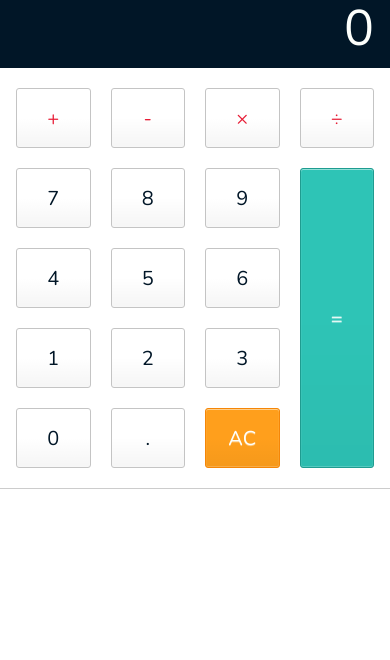
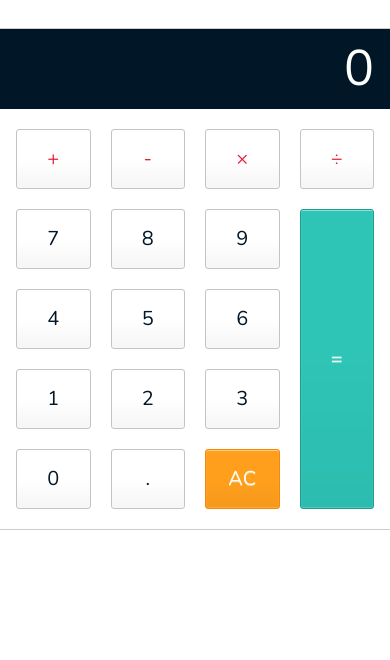
Before and after one commit to andiezona/calculator, a plain HTML site: page index.html in a window 390 px wide. Shown: the part 184-844 px from the top of the page. Drawn offline with nearby package versions, Linux system fonts and the light colour scheme; a web font is replaced by a local one.

```diff
--- a/style.css
+++ b/style.css
@@ -17,6 +17,13 @@ html {
   box-sizing: inherit;
 }
 
+main {
+  display: flex;
+  justify-content: center;
+  align-items: center;
+  flex-direction: column;
+}
+
 h1 {
   font-family: "Megrim", cursive;
   text-align: center;
@@ -29,10 +36,9 @@ h1 {
 .calculator {
   border: 1px solid #ccc;
   border-radius: 5px;
-  position: absolute;
-  top: 50%;
-  left: 50%;
-  transform: translate(-50%, -50%);
+  /* top: 50%;
+  left: 50%; */
+  /* transform: translate(-50%, -50%); */
   width: 400px;
 }
 
```
